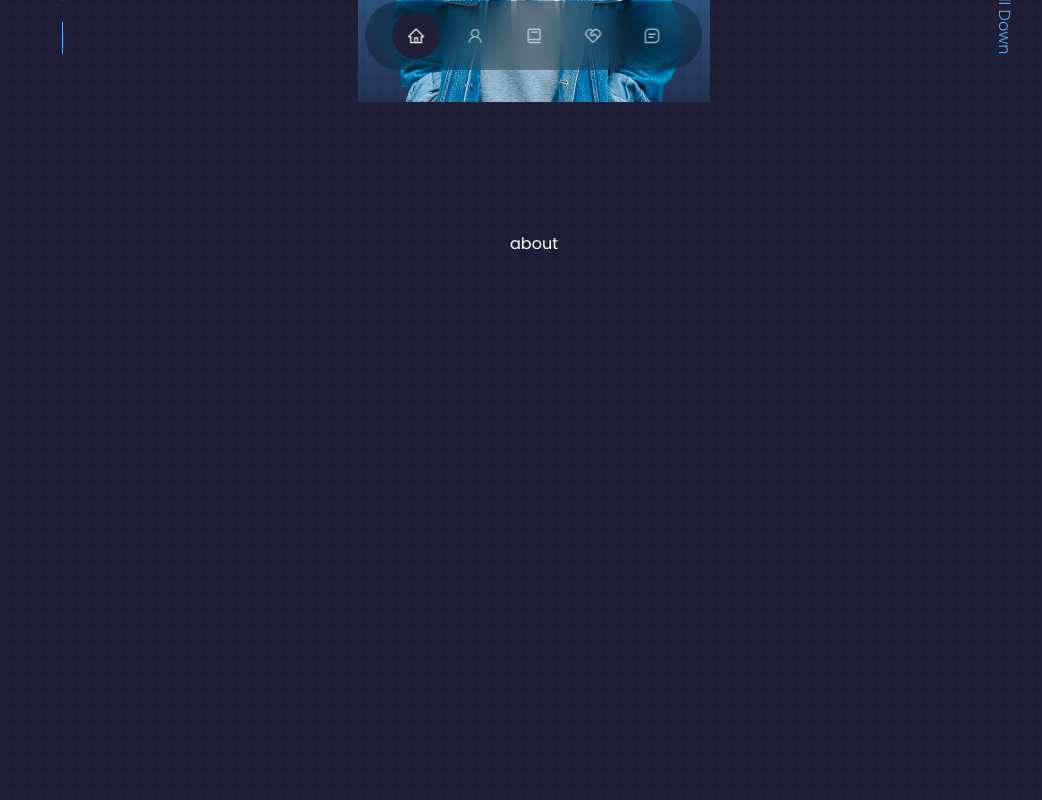
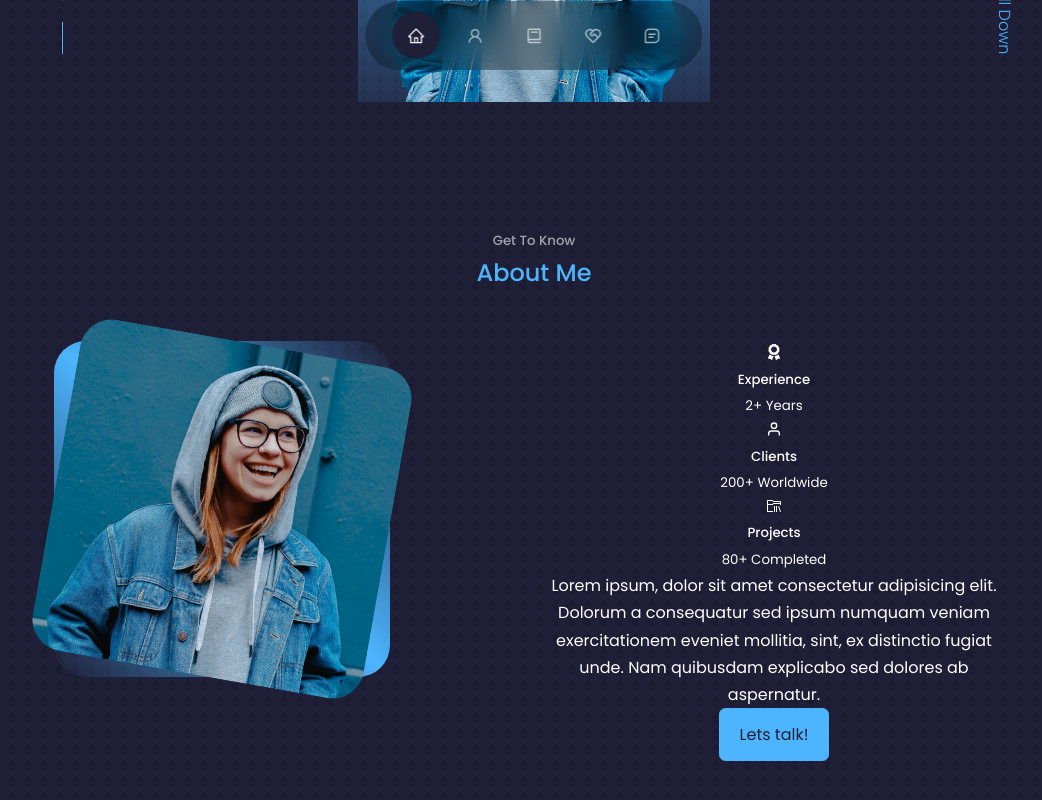
Before and after one commit to d-zucho/portfolio-101, a React (Create React App) app: page / in a window 1280 px wide. Shown: the part 698-1498 px from the top of the page, without its empty margins (106-1148 px from the left). Built offline with nearby package versions, Linux system fonts and the light colour scheme.

Commit message:
fix left column of about_me section

```diff
--- a/src/components/about/About.js
+++ b/src/components/about/About.js
@@ -1,9 +1,57 @@
 import './about.style.css'
+import AboutMe from '../../assets/me-about.jpg'
+import { FaAward } from 'react-icons/fa'
+import { FiUser } from 'react-icons/fi'
+import { VscFolderLibrary } from 'react-icons/vsc'
 
 const About = () => {
   return (
     <section id='about'>
-      <p>about</p>
+      <h5>Get To Know</h5>
+      <h2>About Me</h2>
+
+      <div className='container about__container'>
+        <div className='about__me'>
+          {/* About Me Image */}
+          <div className='about__me-img'>
+            <img src={AboutMe} alt='About Me' />
+          </div>
+        </div>
+
+        {/* About me Info */}
+        <div className='about__content'>
+          <div className='about__cards'>
+            <article className='about__card'>
+              <FaAward className='about__icon' />
+              <h5>Experience</h5>
+              <small>2+ Years</small>
+            </article>
+
+            <article className='about__card'>
+              <FiUser className='about__icon' />
+              <h5>Clients</h5>
+              <small>200+ Worldwide</small>
+            </article>
+
+            <article className='about__card'>
+              <VscFolderLibrary className='about__icon' />
+              <h5>Projects</h5>
+              <small>80+ Completed </small>
+            </article>
+          </div>
+
+          <p>
+            Lorem ipsum, dolor sit amet consectetur adipisicing elit. Dolorum a
+            consequatur sed ipsum numquam veniam exercitationem eveniet
+            mollitia, sint, ex distinctio fugiat unde. Nam quibusdam explicabo
+            sed dolores ab aspernatur.
+          </p>
+
+          <a href='#contact' className='btn btn-primary'>
+            Lets talk!
+          </a>
+        </div>
+      </div>
     </section>
   )
 }
--- a/src/components/about/about.style.css
+++ b/src/components/about/about.style.css
@@ -1,3 +1,34 @@
 #about {
   height: 100vh;
 }
+
+.about__container {
+  display: grid;
+  grid-template-columns: 35% 50%;
+  gap: 15%;
+}
+
+.about__me {
+  width: 100%;
+  aspect-ratio: 1/1;
+  border-radius: 2rem;
+  background: linear-gradient(
+    45deg,
+    transparent,
+    var(--color-primary),
+    transparent
+  );
+  display: grid;
+  place-items: center;
+}
+
+.about__me-img {
+  border-radius: 2rem;
+  overflow: hidden;
+  transform: rotate(10deg);
+  transition: var(--transition);
+}
+
+.about__me-img:hover {
+  transform: rotate(0);
+}
```
